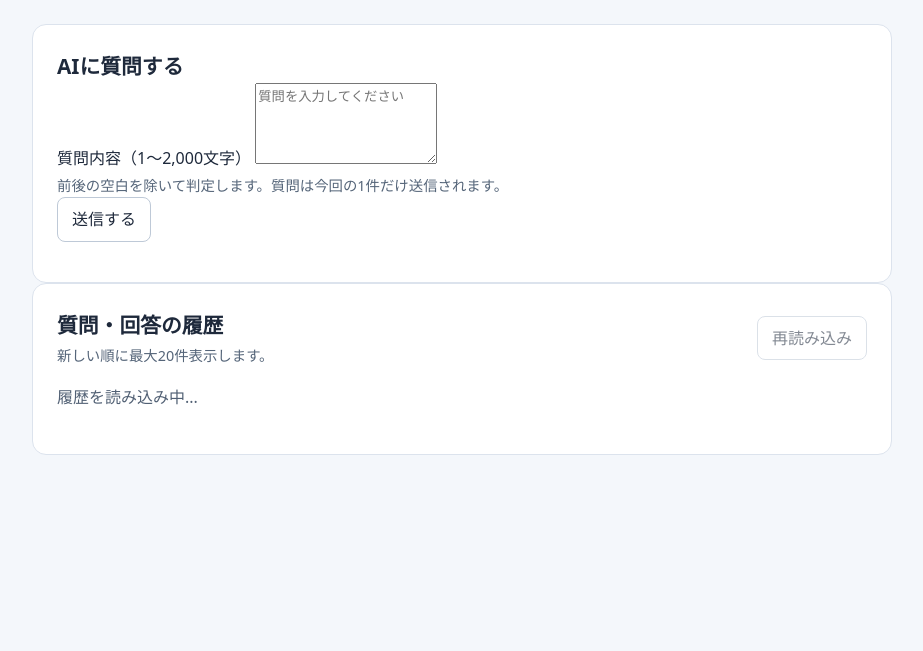
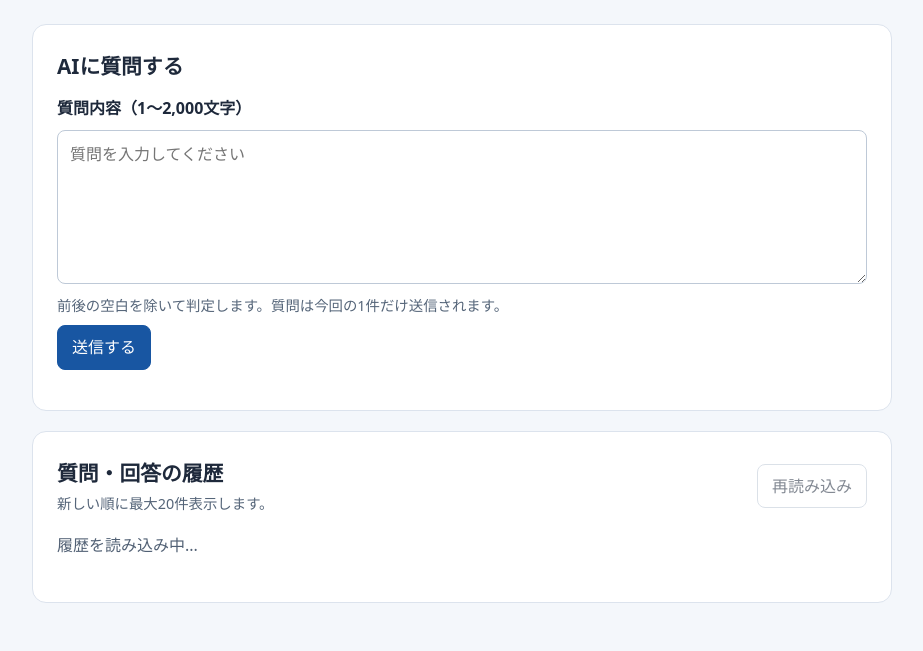
Before and after one commit to hyosetsu/Ai-drive-Project2026, a Node server app: page /ai in a window 1280 px wide. Shown: the part 151-802 px from the top of the page, without its empty margins (178-1101 px from the left). Before the commit the page ends 606 px from the top, so only its background shows below. Run offline with Node 20, Linux system fonts and the light colour scheme.

Commit message:
feat(ai): TASK-07 question submission UI - public/ai/ai.css

```diff
--- a/public/ai/ai.css
+++ b/public/ai/ai.css
@@ -24,3 +24,13 @@ button:disabled { opacity: .55; cursor: wait; }
 .history-text { white-space: pre-wrap; margin: 0; }
 .footnote { font-size: .9rem; }
 @media (max-width: 600px) { .page { margin-top: 16px; } .panel { padding: 16px; } }
+
+.ask-panel { margin-bottom: 20px; }
+#ask-form { display: flex; flex-direction: column; gap: 8px; margin-top: 12px; }
+#ask-form label { font-weight: 600; }
+#question-input { width: 100%; min-height: 120px; padding: 10px 12px; border: 1px solid #bec9d7; border-radius: 8px; font: inherit; resize: vertical; }
+#ask-submit { align-self: flex-start; background: #1856a2; border-color: #1856a2; color: #fff; }
+#ask-submit:hover:not(:disabled) { background: #10427f; }
+#ask-status { color: #516074; }
+.answer-section { margin-top: 14px; padding: 16px; border: 1px solid #c7d9ec; border-radius: 10px; background: #f7fbff; }
+.answer-section h3 { margin: 0 0 8px; font-size: 1rem; }
```
